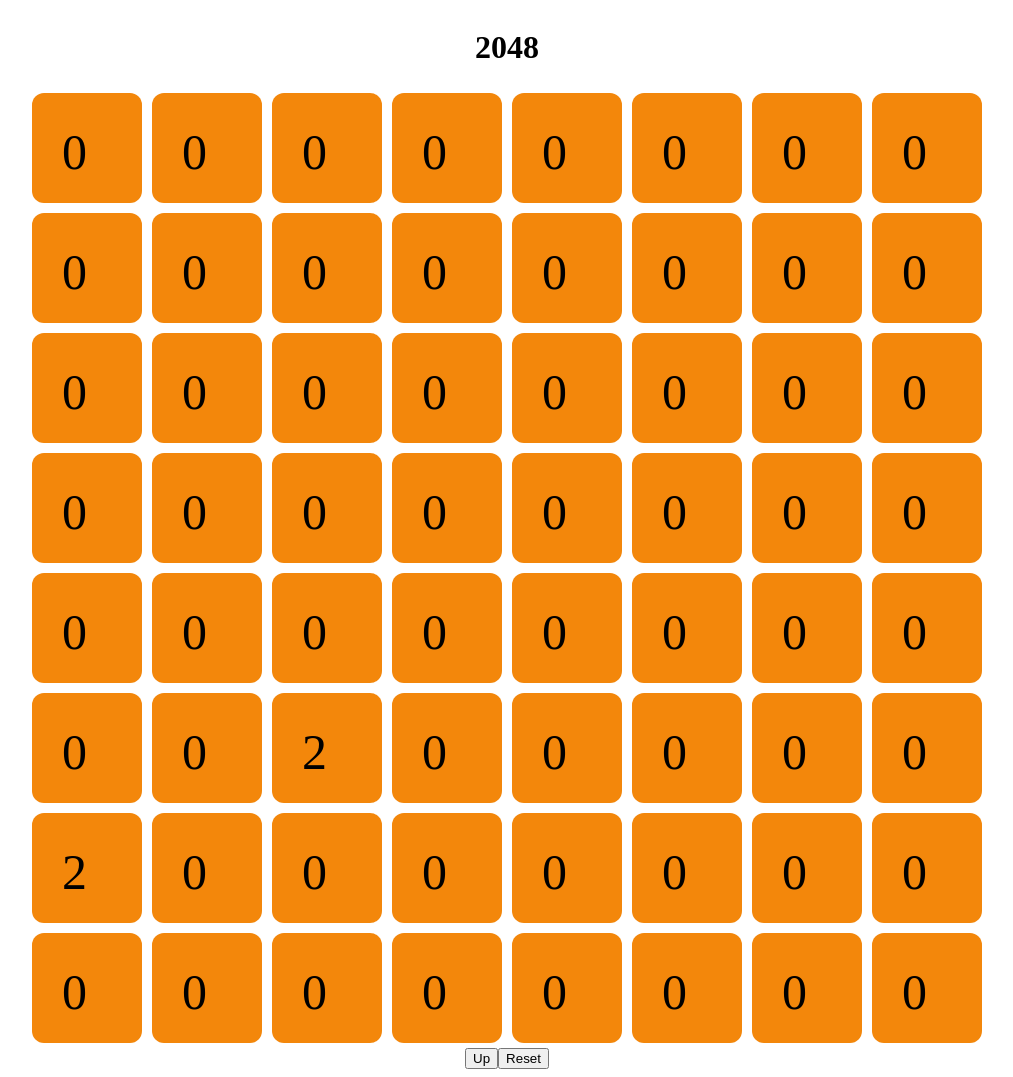
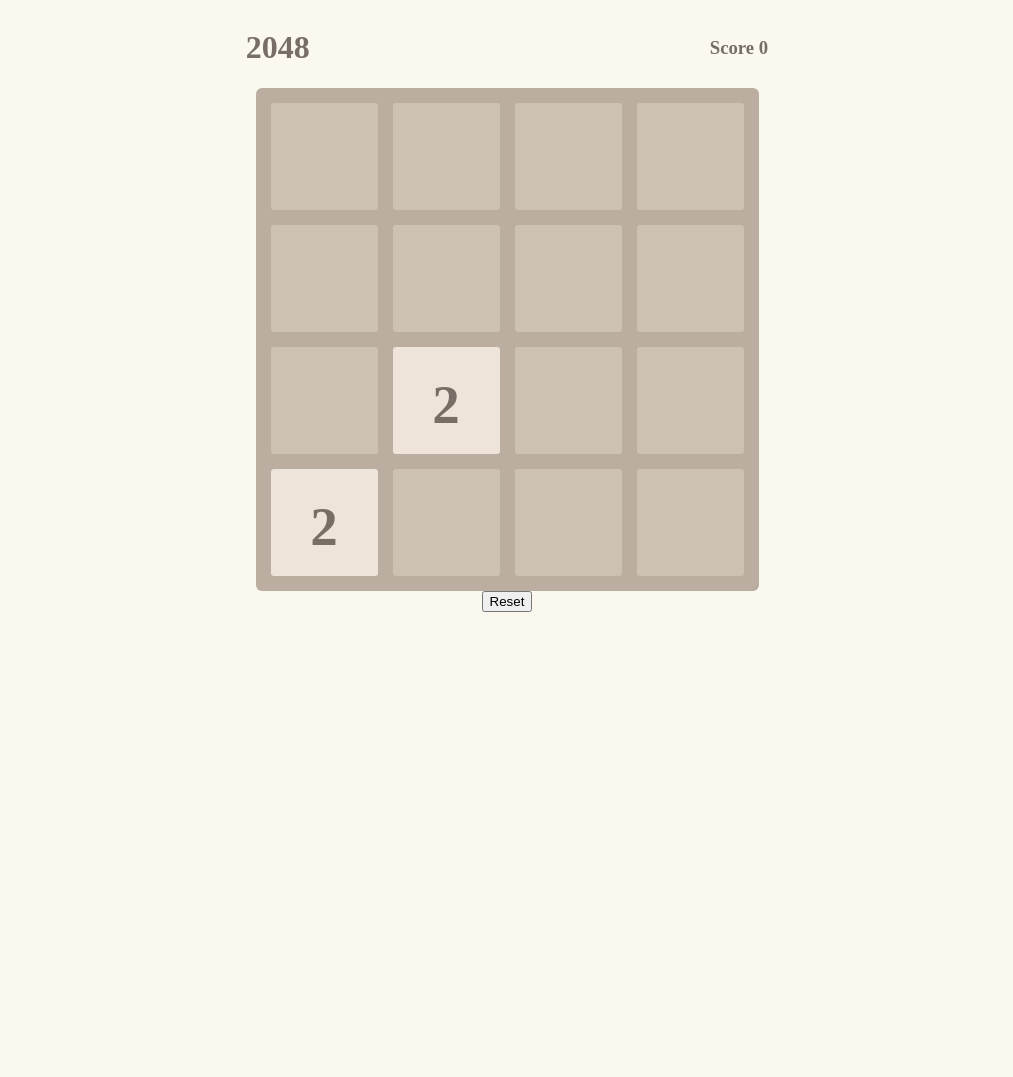
Before and after one commit to Creariax5/deep2048, a Django app: page / in a window 1280 px wide. Shown: the whole page, without its empty margins (133-1146 px from the left). After the commit the page ends 612 px from the top, so only its background shows below. Run offline with Django 4.2, Linux system fonts and the light colour scheme.

Commit message:
2048 colors

```diff
--- a/deep2048web/deep2048/matrix.py
+++ b/deep2048web/deep2048/matrix.py
@@ -1,11 +1,12 @@
 from random import randint
 from .vector import Vector
+from .player import Player
 
 class Matrix:
-    def __init__(self, player, size=6):
+    def __init__(self, name, size=6):
         self.size = size
         self.matrix = []
-        self.player = player
+        self.player = Player(name)
         self.create()
 
     def create(self):
@@ -20,6 +21,7 @@
         self.create()
         self.set_rnd_empty_case(2)
         self.set_rnd_empty_case(2)
+        self.player.score = 0
 
     def display(self):
         for i in range(self.size):
@@ -61,6 +63,7 @@
                 if self.matrix[i][j] == self.matrix[i - 1][j] and i > 0:
                     self.matrix[i][j] = 0
                     self.matrix[i - 1][j] *= 2
+                    self.player.score += self.matrix[i - 1][j]
 
     def move_up(self):
         self.go_up()
@@ -84,6 +87,7 @@
                 if self.matrix[i][j] == self.matrix[i + 1][j] and i < self.size -1:
                     self.matrix[i][j] = 0
                     self.matrix[i + 1][j] *= 2
+                    self.player.score += self.matrix[i + 1][j]
 
     def move_down(self):
         self.go_down()
@@ -107,6 +111,7 @@
                 if self.matrix[i][j] == self.matrix[i][j - 1] and j > 0:
                     self.matrix[i][j] = 0
                     self.matrix[i][j - 1] *= 2
+                    self.player.score += self.matrix[i][j - 1]
 
     def move_left(self):
         self.go_left()
@@ -130,6 +135,7 @@
                 if self.matrix[i][j] == self.matrix[i][j + 1] and j < self.size -1:
                     self.matrix[i][j] = 0
                     self.matrix[i][j + 1] *= 2
+                    self.player.score += self.matrix[i][j + 1]
 
     def move_right(self):
         self.go_right()
--- a/deep2048web/deep2048/static/style.css
+++ b/deep2048web/deep2048/static/style.css
@@ -1,33 +1,102 @@
 body {
-
+    background: #faf8ef;
+    color: #776e65;
 }
 
 .center {
     display: flex;
+    align-items: center;
     justify-content: center;
-    align-items: center;
+    gap: 400px;
 }
 
 .row {
     display: flex;
     flex-direction: column;
+
 }
 
 .col {
     display: flex;
     flex-direction: row;
+    margin-bottom: 15px;
 }
 
 .block {
-    background-color: rgb(243, 135, 11);
-    padding: 30px;
-    margin: 5px;
-    border-radius: 12px;
-    width: 50px;
-    height: 50px;
+    background: rgba(238, 228, 218, 0.35);
+    border-radius: 3px;
     font-size: 50px;
+    width: 107px;
+    height: 107px;
+    margin-right: 15px;
+    text-align: center;
+    font-weight: bold;
+    line-height: 116.25px;
+    font-size: 55px;
+}
+
+.block2 {
+    background: #eee4da;
+}
+
+.block4 {
+    background: #ede0c8;;
+}
+
+.block8 {
+    background: #f2b179;
+    color: #f9f6f2;
+}
+
+.block16 {
+    background: #f59563;
+    color: #f9f6f2;
+}
+
+.block32 {
+    background: #f67c5f;
+    color: #f9f6f2;
+}
+
+.block64 {
+    background: #f65e3b;
+    color: #f9f6f2;
+}
+
+.block128 {
+    background: #edcf72;
+    color: #f9f6f2;
+}
+
+.block256 {
+    background: #edcc61;
+    color: #f9f6f2;
+}
+
+.block512 {
+    background: #EDC850;
+    color: #f9f6f2;
+}
+
+.block1024 {
+    background: #EDC53F;
+    color: #f9f6f2;
+}
+
+.block2048 {
+    background: #EDC22E;
+    color: #f9f6f2;
+}
+
+.block4096 {
+    background: #3C3A32;
+    color: #f9f6f2;
 }
 
 #matrix-container {
-
+    background: #bbada0;
+    border-radius: 6px;
+    padding-top: 15px;
+    padding-left: 15px;
+    box-shadow: 0 0 30px 10px rgba(243, 215, 116, 0), inset 0 0 0 1px rgba(255, 255, 255, 0);
 }
--- a/deep2048web/deep2048/templates/index.html
+++ b/deep2048web/deep2048/templates/index.html
@@ -4,7 +4,7 @@
 <head>
     <meta charset="UTF-8">
     <title>2048</title>
-    <link rel="stylesheet" href="{% static 'style.css' %}">
+    <link rel="stylesheet" href="{% static '/style.css' %}">
     <script src="https://code.jquery.com/jquery-3.6.0.min.js"></script>
 </head>
 <body>
@@ -12,8 +12,12 @@
         <h1>
             2048
         </h1>
+        <h3 id="score">
+            Score: 0
+        </h3>
     </div>
-    <div id="matrix-container" class="center">
+    <div class="center">
+        <div id="matrix-container">
             <div class="row">
                 {% for line in matrix %}
                     <div class="col">
@@ -24,16 +28,15 @@
                 {% endfor %}
             </div>
         </div>
+    </div>
     <div class="center">
-
-            <button onclick="moveMatrix('up')">Up</button>
         <button onclick="resetMatrix()">Reset</button>
-        </div>
     </div>
 </body>
 {% csrf_token %}
 <script>
     const csrftoken = document.querySelector('[name=csrfmiddlewaretoken]').value;
+    updateDisplay({{ matrix }}, 0);
 
     function moveMatrix(direction) {
         $.ajax({
@@ -44,7 +47,7 @@
                 'direction': direction
             },
             success: function(response) {
-                updateDisplay(response.matrix);
+                updateDisplay(response.matrix, response.score);
             }
         });
     }
@@ -55,23 +58,28 @@
             type: 'POST',
             headers: {'X-CSRFToken': csrftoken},
             success: function(response) {
-                updateDisplay(response.matrix);
+                updateDisplay(response.matrix, response.score);
             }
         });
     }
 
-    function updateDisplay(matrix) {
+    function updateDisplay(matrix, score) {
         let html = '';
         html += '<div class="row">';
         matrix.forEach(line => {
             html += '<div class="col">';
                 line.forEach(cell => {
-                html += '<div class="block">' + cell + '</div>';
+                    if (cell < 2) {
+                        html += '<div class="block block"></div>';
+                    } else {
+                        html += '<div class="block block' + cell + '">' + cell + '</div>';
+                    }
                 });
             html += '</div>';
         });
         html += '</div>';
         $('#matrix-container').html(html);
+        $('#score').html("Score " + score);
     }
 
     // Optional: Add keyboard controls
--- a/deep2048web/deep2048/views.py
+++ b/deep2048web/deep2048/views.py
@@ -5,8 +5,7 @@
 from .matrix import Matrix
 from .player import Player
 
-player = Player("Jeremy")
-matrix = Matrix(player, 8)
+matrix = Matrix("Jeremy", 4)
 
 def index(request):
     matrix.reset()
@@ -20,9 +19,9 @@
         direction = request.POST.get('direction')
         matrix.move_inp(direction)  # Update the matrix
         matrix.set_rnd_empty_case(2)
-        return JsonResponse({'matrix': matrix.matrix})
+        return JsonResponse({'matrix': matrix.matrix, 'score': matrix.player.score})
 
 def reset_matrix(request):
     if request.method == "POST":
         matrix.reset()
-        return JsonResponse({'matrix': matrix.matrix})
+        return JsonResponse({'matrix': matrix.matrix, 'score': matrix.player.score})
```
Lines whose indentation alone changed are shown as unchanged.
